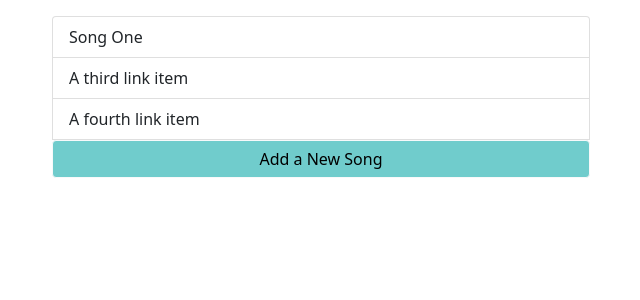
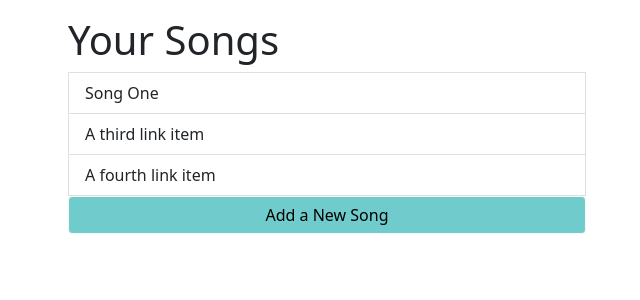
Before and after one commit to annaernst/SoundHouse, a Flask app: page / in a window 1280 px wide. Shown: the part 57-357 px from the top of the page, without its empty margins (313-953 px from the left). Run offline with Flask 2, Linux system fonts and the light colour scheme.

Commit message:
Update index.html

```diff
--- a/app/templates/index.html
+++ b/app/templates/index.html
@@ -37,7 +37,8 @@
           </nav>
 
         <!--SONGS-->
-        <div class="container list-group my-3 responsive">
+        <div class="container list-group py-3 px-3 responsive">
+            <h1 class="display-6">Your Songs</h1>
             <a href="song/{{song1.id}}" class="list-group-item list-group-item-action">{{song1.title}}</a>
             <a href="#" class="list-group-item list-group-item-action">A third link item</a>
             <a href="#" class="list-group-item list-group-item-action">A fourth link item</a>
```
